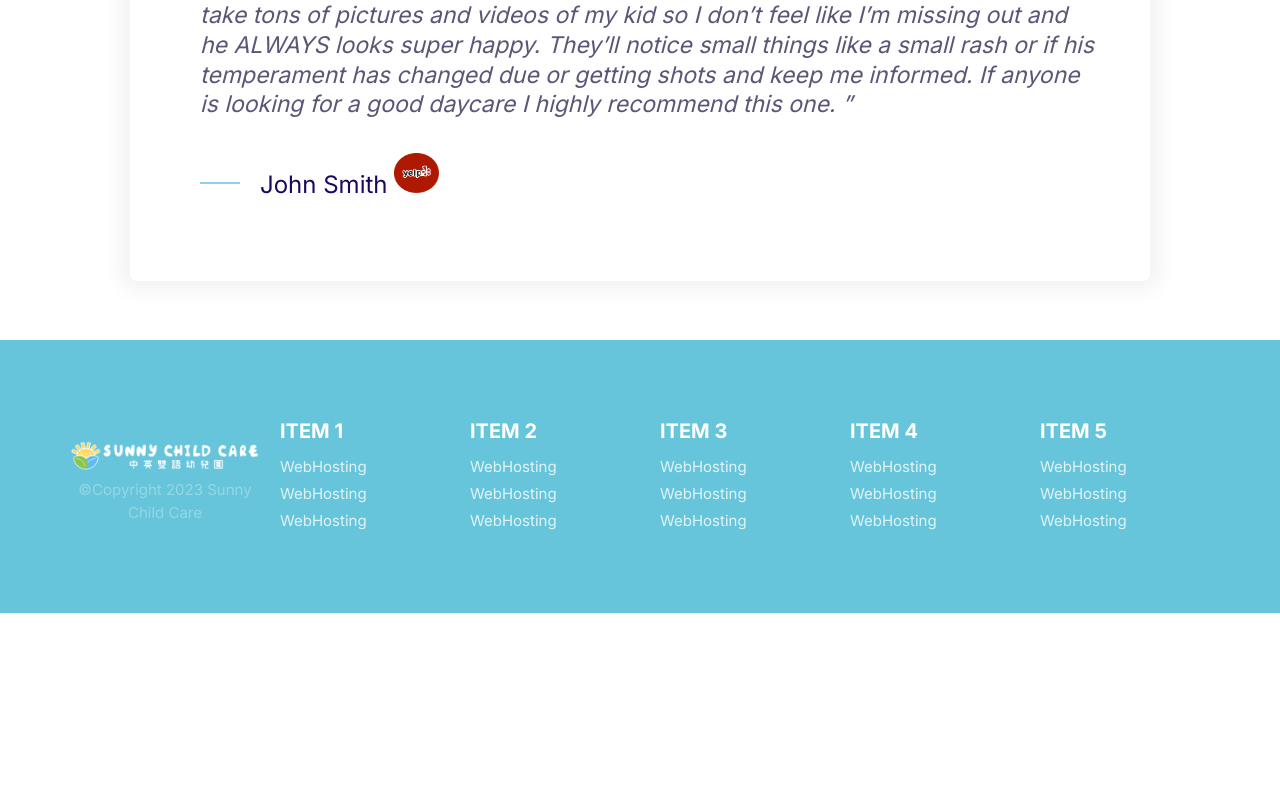
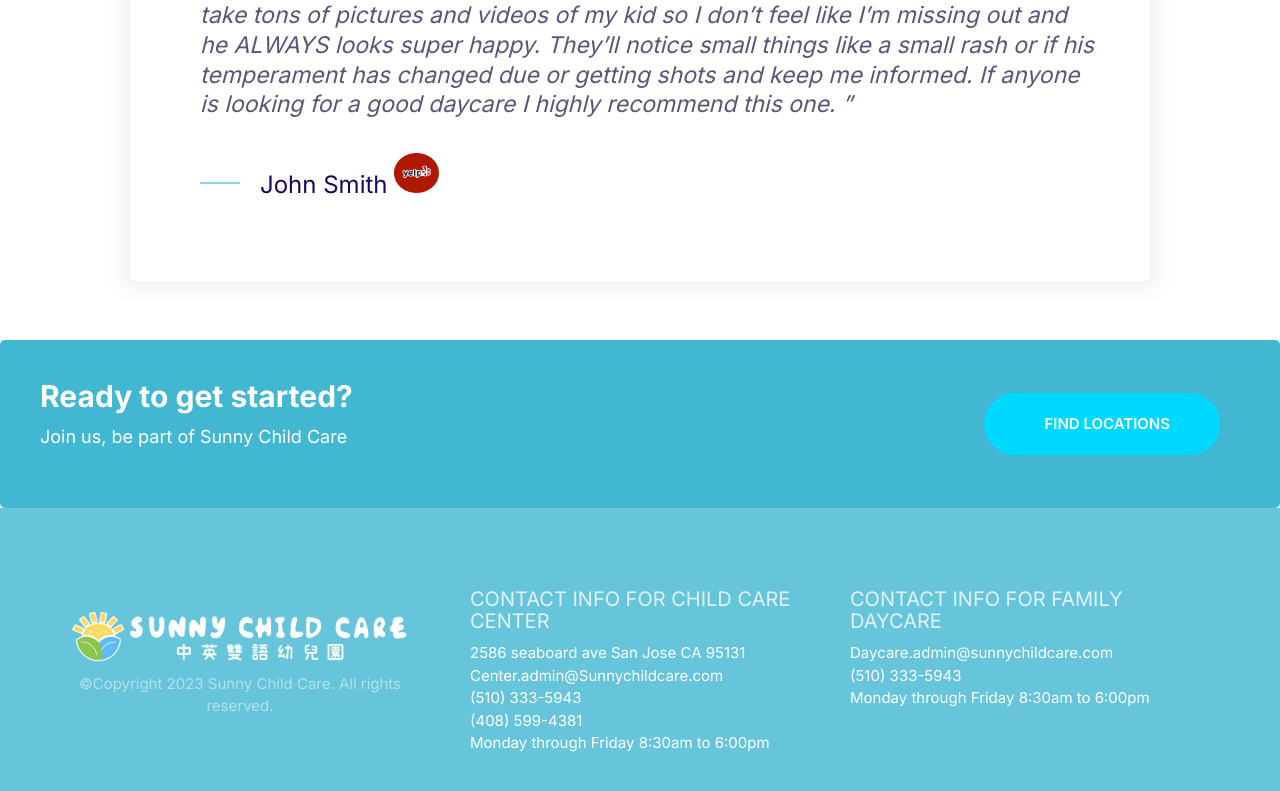
Before and after one commit to darecallad/Sunny, a plain HTML site: page docs/index.html in a window 1280 px wide. Shown: the part 4470-5261 px from the top of the page. Before the commit the page ends 5083 px from the top, so only its background shows below. Drawn offline with nearby package versions, Linux system fonts and the light colour scheme.

Commit message:
adjust footer and o,age logo

```diff
--- a/docs/css/styles.css
+++ b/docs/css/styles.css
@@ -671,9 +671,23 @@ a {
   border-bottom: 1px solid rgb(95, 188, 220);
 }
 
+.footer__section p {
+  color: #fff;
+  font-size: 4rem;
+}
+
 .footer__heading {
   text-transform: uppercase;
+  font-weight: 500;
+  font-size: 1.5rem;
+  color: #fff;
+  opacity: 0.8;
+  transition: all 0.3s;
+}
+
+.footer__heading:hover {
   font-weight: 700;
+  opacity: 1;
 }
 
 .footer__brand {
@@ -684,29 +698,20 @@ a {
 .footer__copyright {
   font-size: 2.1rem;
   color: #fff;
-  opacity: 0.3;
-}
-
-.footer a {
-  color: #fff;
-  opacity: 0.8;
-  transition: color 0.3s;
-  font-size: 2rem;
-}
-
-.footer a:hover {
-  color: #fff;
-  opacity: 1;
+  opacity: 0.5;
 }
 
 .footer__section .list {
   margin: 0;
+  text-align: center;
+  color: #fff;
+  font-size: 2rem;
 }
 
 .footer__brand > img {
   /* TODO: consider refactor to all images */
   width: 100%;
-  max-width: 230px;
+  max-width: 400px;
 }
 
 @media screen and (min-width: 768px) {
@@ -726,6 +731,7 @@ a {
   .footer__brand {
     order: -1;
     margin-top: 4rem;
+    margin-right: 4rem;
   }
 
   .footer__copyright {
@@ -738,8 +744,9 @@ a {
     font-size: 2rem;
   }
 
-  .footer a {
+  .footer .list {
     font-size: 1.5rem;
+    text-align: left;
   }
 }
 
@@ -765,3 +772,45 @@ a {
     order: 2;
   }
 }
+
+/* Callouts */
+
+.callout {
+  padding: 4rem;
+  border-radius: 5px;
+}
+
+.callout--primary {
+  background: var(--color-primary);
+  color: #fff;
+}
+
+.callout__heading {
+  color: #fff;
+  margin-top: 0;
+  font-size: 3rem;
+}
+
+.callout .btn {
+  justify-self: center;
+  align-self: center;
+}
+
+.callout__content {
+  text-align: center;
+}
+
+@media screen and (min-width: 768px) {
+  .callout .grid--1x2 {
+    grid-template-columns: 1fr auto;
+  }
+
+  .callout__content {
+    text-align: left;
+  }
+
+  .callout .btn {
+    justify-self: start;
+    margin: 0 2rem;
+  }
+}
--- a/docs/index.html
+++ b/docs/index.html
@@ -485,82 +485,59 @@
         <button class="testimonial-nav-right" id="nextTestimonial">→</button>
       </div>
     </section>
+    <!-- Call out section -->
+    <div class="callout callout--primary">
+      <div class="grid grid--1x2">
+        <div class="callout__content">
+          <h2 class="callout__heading">Ready to get started?</h2>
+          <p>Join us, be part of Sunny Child Care</p>
+        </div>
+        <a href="#" class="btn btn--secondary btn--stretched">Find locations</a>
+      </div>
+    </div>
+
     <!-- Footer -->
     <footer class="block footer">
       <div class="container grid footer__sections">
-        <section class="collapsible collapsible--expanded footer__section">
+        <section class="collapsible footer__section">
           <div class="collapsible__header">
-            <h2 class="collapsible__heading footer__heading">Item 1</h2>
+            <h2 class="collapsible__heading footer__heading">
+              Contact Info for child care center
+            </h2>
             <img class="icon collapsible__chevron" src="images/chevron.svg" />
           </div>
           <div class="collapsible__content">
             <ul class="list">
-              <li><a href="#" class="">WebHosting</a></li>
-              <li><a href="#" class="">WebHosting</a></li>
-              <li><a href="#" class="">WebHosting</a></li>
+              <li>2586 seaboard ave San Jose CA 95131</li>
+              <li>Center.admin@Sunnychildcare.com</li>
+              <li>(510) 333-5943</li>
+              <li>(408) 599-4381</li>
+              <li>Monday through Friday 8:30am to 6:00pm</li>
             </ul>
           </div>
         </section>
         <!--  -->
         <section class="collapsible footer__section">
           <div class="collapsible__header">
-            <h2 class="collapsible__heading footer__heading">Item 2</h2>
+            <h2 class="collapsible__heading footer__heading">
+              Contact Info for family daycare
+            </h2>
             <img class="icon collapsible__chevron" src="images/chevron.svg" />
           </div>
           <div class="collapsible__content">
             <ul class="list">
-              <li><a href="#" class="">WebHosting</a></li>
-              <li><a href="#" class="">WebHosting</a></li>
-              <li><a href="#" class="">WebHosting</a></li>
-            </ul>
-          </div>
-        </section>
-        <!--  -->
-        <section class="collapsible footer__section">
-          <div class="collapsible__header">
-            <h2 class="collapsible__heading footer__heading">Item 3</h2>
-            <img class="icon collapsible__chevron" src="images/chevron.svg" />
-          </div>
-          <div class="collapsible__content">
-            <ul class="list">
-              <li><a href="#" class="">WebHosting</a></li>
-              <li><a href="#" class="">WebHosting</a></li>
-              <li><a href="#" class="">WebHosting</a></li>
-            </ul>
-          </div>
-        </section>
-        <!--  -->
-        <section class="collapsible footer__section">
-          <div class="collapsible__header">
-            <h2 class="collapsible__heading footer__heading">Item 4</h2>
-            <img class="icon collapsible__chevron" src="images/chevron.svg" />
-          </div>
-          <div class="collapsible__content">
-            <ul class="list">
-              <li><a href="#" class="">WebHosting</a></li>
-              <li><a href="#" class="">WebHosting</a></li>
-              <li><a href="#" class="">WebHosting</a></li>
-            </ul>
-          </div>
-        </section>
-        <!--  -->
-        <section class="collapsible footer__section">
-          <div class="collapsible__header">
-            <h2 class="collapsible__heading footer__heading">Item 5</h2>
-            <img class="icon collapsible__chevron" src="images/chevron.svg" />
-          </div>
-          <div class="collapsible__content">
-            <ul class="list">
-              <li><a href="#" class="">WebHosting</a></li>
-              <li><a href="#" class="">WebHosting</a></li>
-              <li><a href="#" class="">WebHosting</a></li>
+              <li>Daycare.admin@sunnychildcare.com</li>
+              <li>(510) 333-5943</li>
+              <li>Monday through Friday 8:30am to 6:00pm</li>
             </ul>
           </div>
         </section>
         <!--  -->
         <div class="footer__brand">
           <img src="images/logo.png" alt="logo" />
-          <p class="footer__copyright">©Copyright 2023 Sunny Child Care</p>
+          <p class="footer__copyright">
+            ©Copyright 2023 Sunny Child Care. All rights reserved.
+          </p>
         </div>
         <script src="js/main.js"></script>
       </div>
```
Also changed, not shown: docs/components/callout.html (added, +13 -0 lines).
